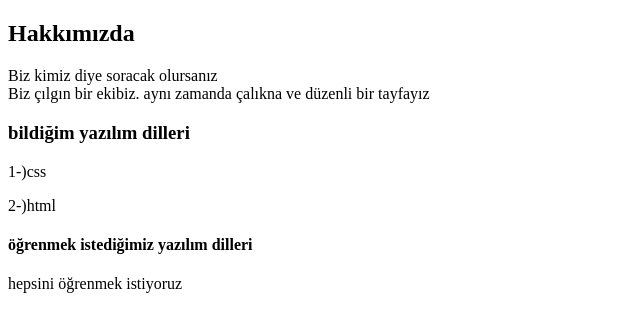
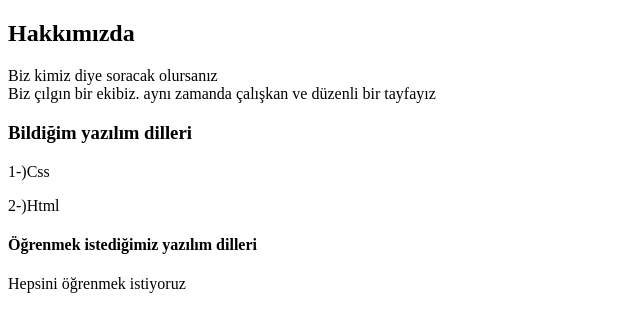
Before and after one commit to muhammet-ozdemir/--dev-2, a plain HTML site: page index.html in a window 1280 px wide. Shown: the part 46-378 px from the top of the page, without its empty margins (0-640 px from the left). Drawn offline with Linux system fonts and the light colour scheme.

Commit message:
BUYUK HARFLER

```diff
--- a/index.html
+++ b/index.html
@@ -1,9 +1,9 @@
 <h1>MUHAMMET ÖZDEMİR</h1>
 <h2>Hakkımızda</h2>
 <!-- bu kısımda neler yapamma gerektiği olcak çünki sürekli ordan bakamak istemiyorum -->
-<p>Biz kimiz diye soracak olursanız <br> Biz çılgın bir ekibiz. aynı zamanda çalıkna ve düzenli bir tayfayız</p>
-<h3>bildiğim yazılım dilleri</h3>
-<p>1-)css</p>
-<p>2-)html</p>
-<h4>öğrenmek istediğimiz yazılım dilleri</h4>
-<p>hepsini öğrenmek istiyoruz</p>
+<p>Biz kimiz diye soracak olursanız <br> Biz çılgın bir ekibiz. aynı zamanda çalışkan ve düzenli bir tayfayız</p>
+<h3>Bildiğim yazılım dilleri</h3>
+<p>1-)Css</p>
+<p>2-)Html</p>
+<h4>Öğrenmek istediğimiz yazılım dilleri</h4>
+<p>Hepsini öğrenmek istiyoruz</p>
```
